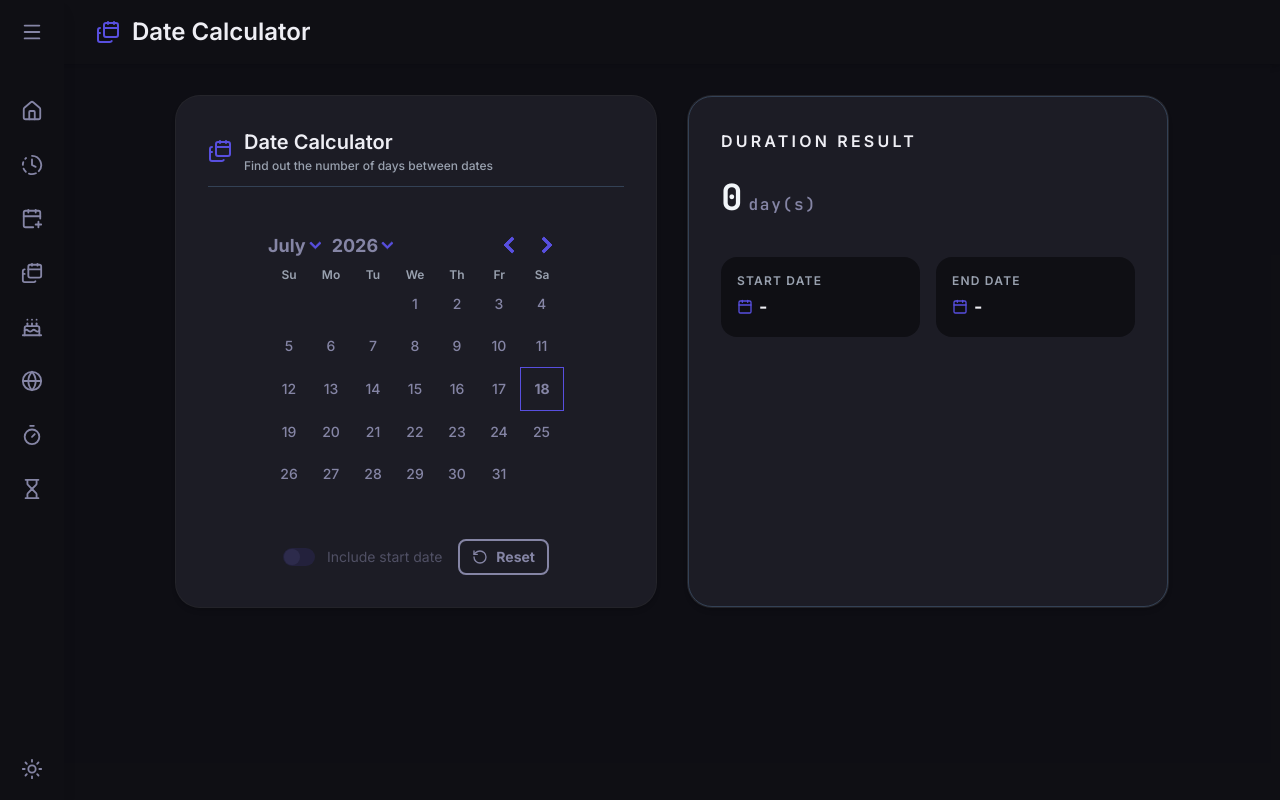
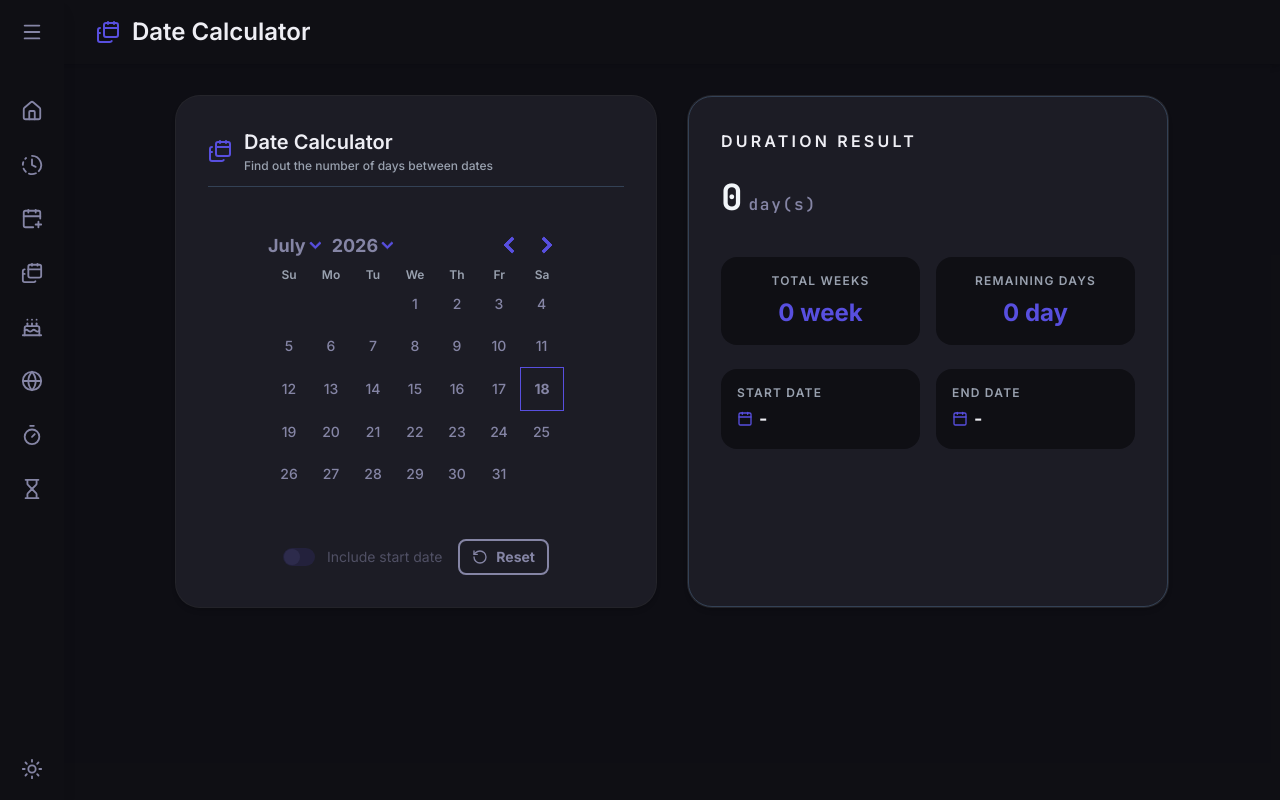
Before and after one commit to chrstnhu/TimeTools, a React (Vite) app: page /date-calculator in a window 1280 px wide. Built offline with nearby package versions, Linux system fonts and the light colour scheme; grey boxes are pictures that could not be loaded.

Commit message:
Add week result to date calculator

```diff
--- a/src/pages/DateCalculator.jsx
+++ b/src/pages/DateCalculator.jsx
@@ -34,6 +34,8 @@ function DateCalculator() {
 
   const days = getDaysDifference();
   const hasResult = days !== null;
+  const weeks = days !== null ? Math.floor(days / 7) : 0;
+  const remainingDays = days !== null ? days % 7 : 0;
 
   const handleReset = () => {
     setRange(undefined);
@@ -61,6 +63,8 @@ function DateCalculator() {
                 mode="range"
                 selected={range}
                 onSelect={setRange}
+                startMonth={new Date(1900, 0)}
+                endMonth={new Date(2100, 11)}
                 classNames={{
                   months: "flex justify-center",
                   caption: "text-base font-bold text-[var(--text)]",
@@ -135,6 +139,26 @@ function DateCalculator() {
                 days={days !== null ? days : 0}
               />
 
+              <div className="grid grid-cols-2 gap-4">
+                <div className="p-4 bg-[var(--background)] rounded-2xl">
+                  <p className="text-xs uppercase tracking-widest text-gray-400 font-semibold">
+                    Total Weeks
+                  </p>
+                  <p className="text-2xl font-bold text-[var(--primary)] mt-2">
+                    {weeks} {weeks > 1 ? "weeks" : "week"}
+                  </p>
+                </div>
+
+                <div className="p-4 bg-[var(--background)] rounded-2xl">
+                  <p className="text-xs uppercase tracking-widest text-gray-400 font-semibold">
+                    Remaining Days
+                  </p>
+                  <p className="text-2xl font-bold text-[var(--primary)] mt-2">
+                    {remainingDays} {remainingDays > 1 ? "days" : "day"}
+                  </p>
+                </div>
+              </div>
+
               <div className="flex flex-col sm:flex-row gap-4 justify-between">
                 <div className="p-4 text-left bg-[var(--background)] rounded-2xl w-full">
                   <p className="uppercase tracking-widest text-xs text-gray-400 font-semibold">
```
